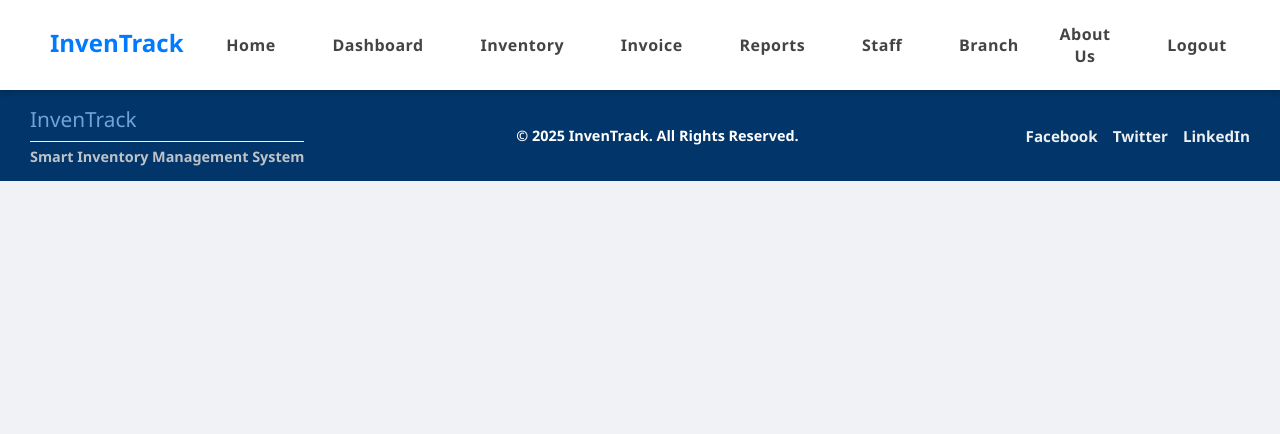
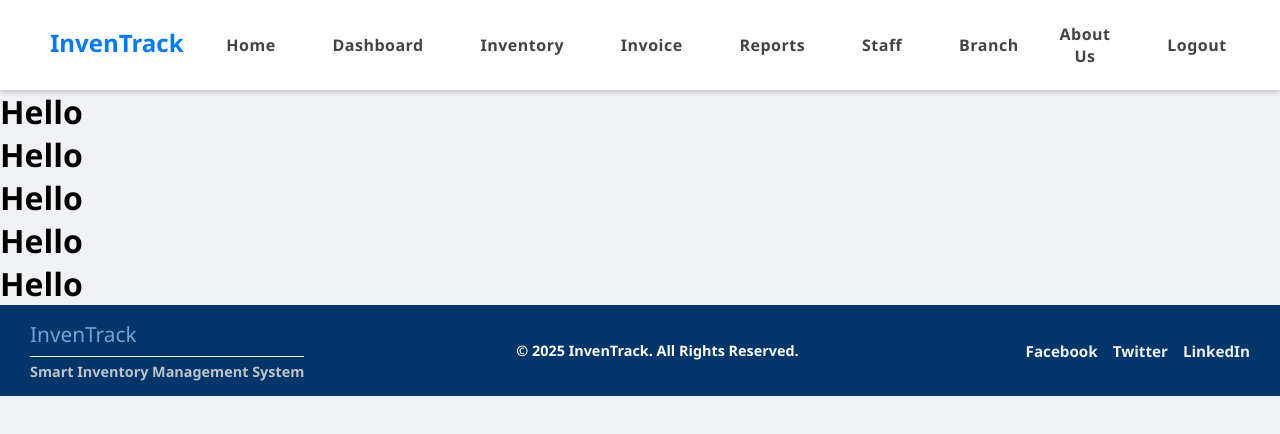
Before and after one commit to Navadeep-1817/inven_Track, a React (Vite) app in the folder invenTrack/: page /attendance in a window 1280 px wide. Shown: the top 434 px of the page. Built offline with nearby package versions, Linux system fonts and the light colour scheme.

Commit message:
not-working-attendance

```diff
--- a/invenTrack/src/App.jsx
+++ b/invenTrack/src/App.jsx
@@ -15,7 +15,7 @@ import Login from "./pages/Login";
 import Signup from "./pages/SignUp";
 import Dashboard from "./pages/Dashboard";
 import Branch from "./pages/Branch";
-
+import Attendance from "./pages/manager/Attendance";
 // ✅ Import dashboards
 import ManagerDashboard from "./pages/managerDashboard";
 import SuperAdminDashboard from "./pages/superAdminDashboard";
@@ -71,6 +71,7 @@ function App() {
                   <Route path="/branch" element={<Branch />} />
                   <Route path="/aboutus" element={<AboutUs />} />
                   <Route path="/logout" element={<Logout />} />
+                  <Route path="/attendance" element={<Attendance />} />
                 </Routes>
                 <Footer />
               </>
--- a/invenTrack/src/components/ManagerNavbar.jsx
+++ b/invenTrack/src/components/ManagerNavbar.jsx
@@ -16,6 +16,7 @@
           <button onClick={() => navigate("/invoice")}>Invoice</button>
           <button onClick={() => navigate("/reports")}>Reports</button>
           <button onClick={() => navigate("/staff")}>Staff</button>
+          <button onClick={() => navigate("/attendance")}>Attendance</button>
         </div>
         <div className="navbar-right">
           <button onClick={() => navigate("/aboutus")}>About Us</button>
--- /dev/null
+++ b/invenTrack/src/pages/manager/Attendance.jsx
@@ -0,0 +1,15 @@
+import React from 'react'
+
+function Attendance() {
+  return (
+    <div>
+      <h1>Hello</h1>
+      <h1>Hello</h1>
+      <h1>Hello</h1>
+      <h1>Hello</h1>
+      <h1>Hello</h1>
+    </div>
+  )
+}
+
+export default Attendance;
```
